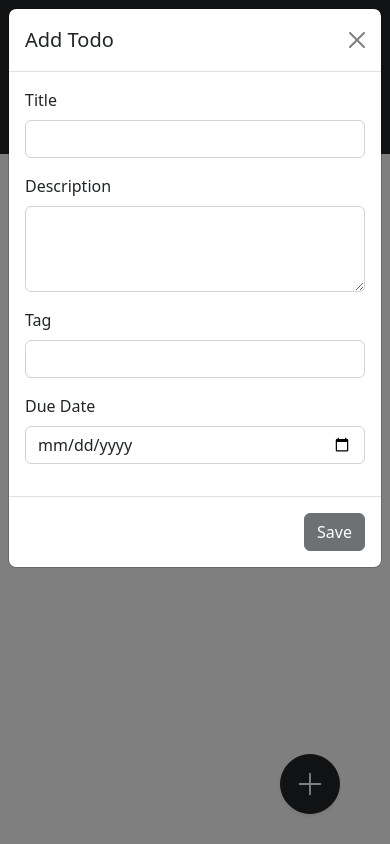
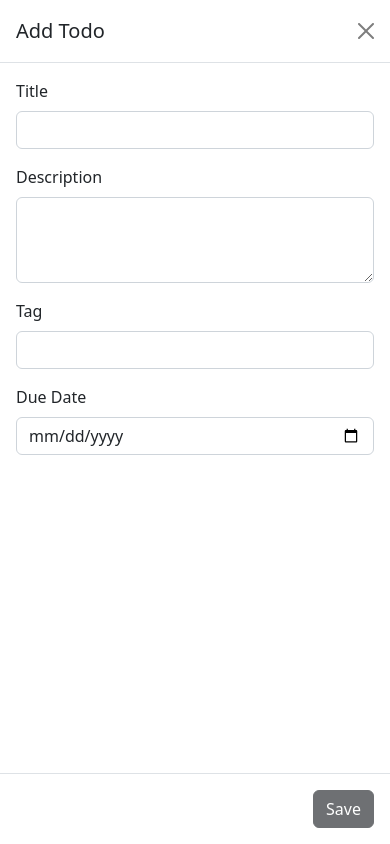
Before and after one commit to CSI-DMCE-2023/NotesApp-HacktoberFest-2023, a React (Create React App) app: page / in a window 390 px wide. Both pictures are taken after a click on the button 310 px from the left and 784 px from the top of the page. Built offline with nearby package versions, Linux system fonts and the light colour scheme.

Commit message:
fixed-issue-41: resolved the modal responsiveness

```diff
--- a/src/Components/CreateTodo.jsx
+++ b/src/Components/CreateTodo.jsx
@@ -50,14 +50,14 @@ function CreateTodo({ todo, setTodo, ShowAlert }) {
       className="modal fade"
       id="createNotes"
       tabIndex="-1"
-      aria-labelledby="exampleModalLabel"
+      aria-labelledby="create-todo-label"
       aria-hidden="true"
       onSubmit={submitHandler}
     >
-      <div className="modal-dialog">
+      <div className="modal-dialog modal-fullscreen-sm-down">
         <div className="modal-content">
           <div className="modal-header">
-            <h5 className="modal-title" id="exampleModalLabel">
+            <h5 className="modal-title" id="create-todo-label">
               Add Todo
             </h5>
             <button
```
